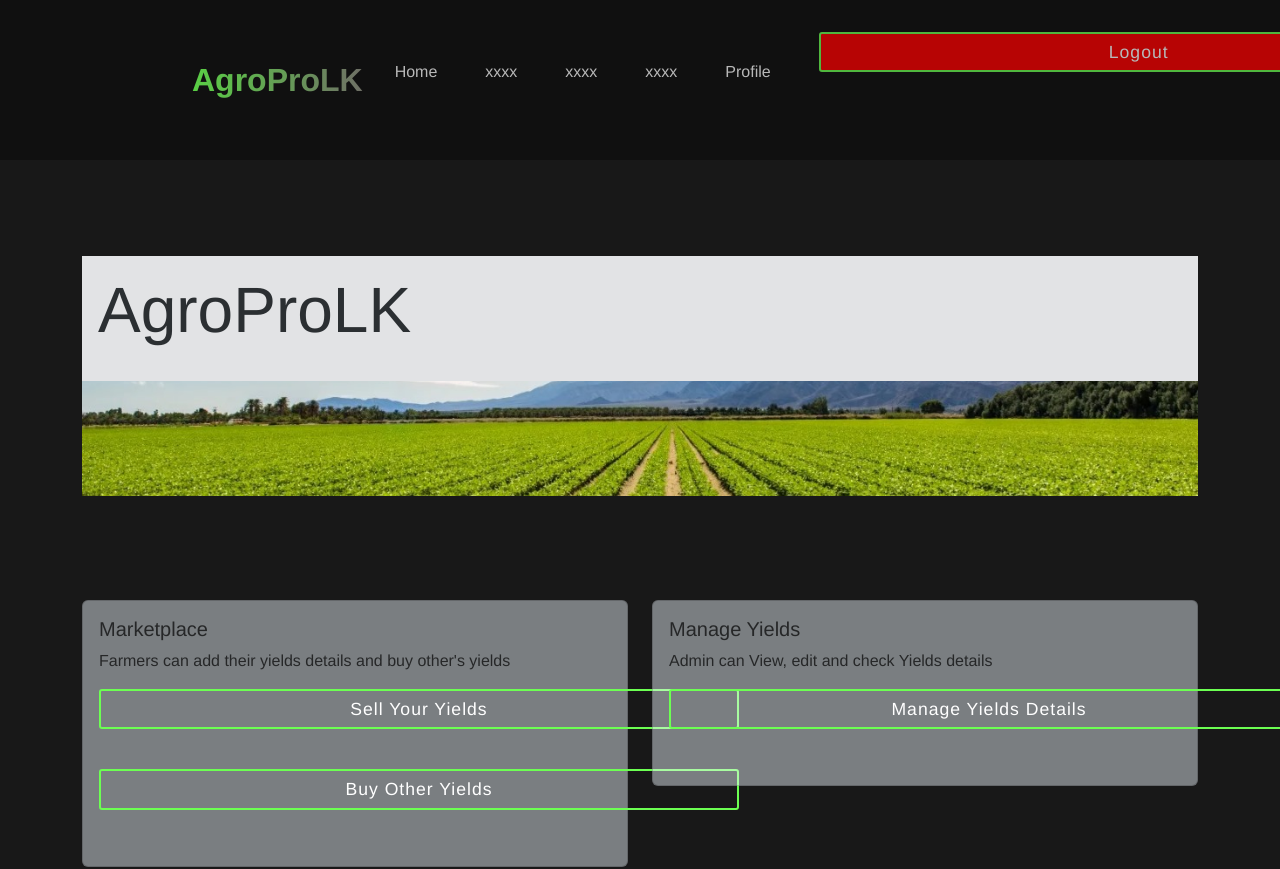
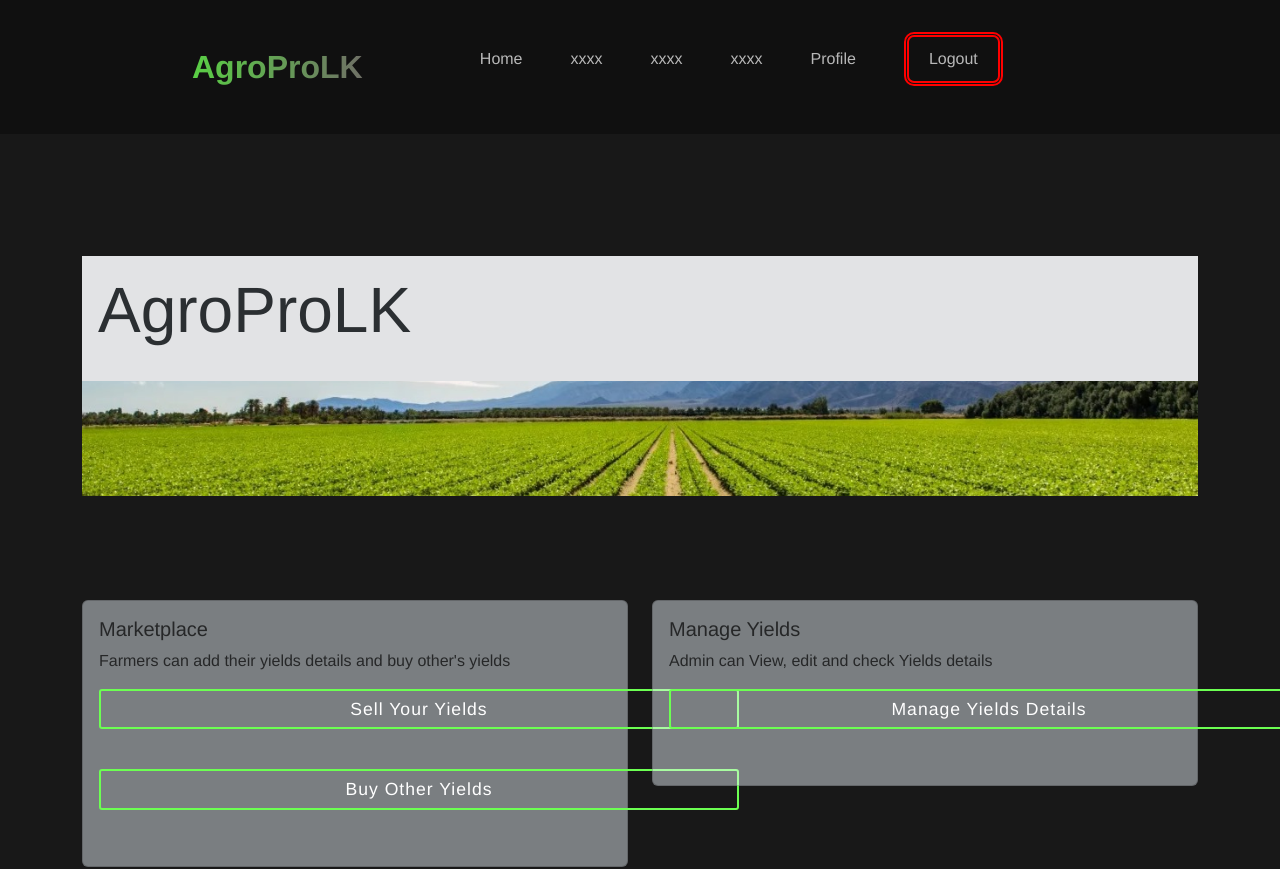
Before and after one commit to nuwani-sithara/AgroProLK, a React (Create React App) app in the folder frontend/: page /home in a window 1280 px wide. Shown: the top 869 px of the page. Built offline with nearby package versions, Linux system fonts and the light colour scheme; sample sign-in values are in the browser's storage.

Commit message:
changes some css files

```diff
--- a/frontend/src/App.js
+++ b/frontend/src/App.js
@@ -25,11 +25,7 @@ function App() {
     localStorage.setItem('isLoggedIn', 'true');
   };
 
-  const handleLogout = () => {
-    // Set isLoggedIn to false and remove it from localStorage
-    setIsLoggedIn(false);
-    localStorage.removeItem('isLoggedIn');
-  };
+
 
   // Check if the user is logged in when the component mounts
   useEffect(() => {
@@ -40,7 +36,7 @@ function App() {
   }, []);
 
   return (
-    <><Router>
+    <Router>
 
       <Routes>
         <Route path="/" element={<Login onLoginSuccess={handleLoginSuccess} />} />
@@ -49,23 +45,17 @@ function App() {
         <Route path="/UserProfile" element={isLoggedIn ? <UserProfile /> : <Navigate to="/" />} />
         <Route path='/AllUsers' element={isLoggedIn ? <AllUsers /> : <Navigate to="/" />} />
         <Route path='/AdminHome' element={isLoggedIn ? <AdminHome /> : <Navigate to="/" />} />
+
+        <Route path='/home' element={isLoggedIn ? <FarmerHome /> : <Navigate to="/" />} />
+        <Route path='/add-yieldsdetails' element={isLoggedIn ? <AddYieldsDetails /> : <Navigate to="/" />} />
+        <Route path='/view-yieldsdetails' element={isLoggedIn ? <AllYieldsDetails /> : <Navigate to="/" />} />
+        <Route path='/view-allyieldsdetails' element={isLoggedIn ? <ViewAllYieldsDetails /> : <Navigate to="/" />} />
+        <Route path="/request-yield" element={isLoggedIn ? <RequestYield /> : <Navigate to="/" />} />
+        <Route path='/requests-manage' element={isLoggedIn ? <RequestsManage /> : <Navigate to="/" />} />
+
+
       </Routes>
     </Router>
-    <Router>
-        <div>
-
-          <Routes>
-            <Route path='/home' element={<FarmerHome />} />
-            <Route path='/add-yieldsdetails' element={<AddYieldsDetails />} />
-            <Route path='/view-yieldsdetails' element={<AllYieldsDetails />} />
-            <Route path='/view-allyieldsdetails' element={<ViewAllYieldsDetails />} />
-            <Route path="/request-yield" element={<RequestYield />} />
-            <Route path='/requests-manage' element={<RequestsManage />} />
-
-
-          </Routes>
-        </div>
-      </Router></>
 
   );
 }
--- a/frontend/src/components/AdminHeader.js
+++ b/frontend/src/components/AdminHeader.js
@@ -37,7 +37,7 @@ function AdminHeader() {
                     <li><Link to="/xxxx">xxxx</Link></li>
                     <li><Link to="/UserProfile" state={{ userEmail }}>Profile</Link></li>
                     {isLoggedIn && (
-                        <li><Link to="/" onClick={handleLogout} className="btn btn-danger">Logout</Link></li>
+                        <li> <button className="bt1"><Link to="/" onClick={handleLogout} >Logout</Link></button></li>
                     )}
                 </ul>
 
--- a/frontend/src/components/Header.js
+++ b/frontend/src/components/Header.js
@@ -38,7 +38,7 @@ function Header(){
                     <li><Link to="/xxxx">xxxx</Link></li>
                     <li><Link to="/UserProfile" state={{ userEmail }}>Profile</Link></li>
                     {isLoggedIn && (
-                            <a href="/" onClick={handleLogout} className="btn btn-danger">Logout</a>
+                             <li> <button className="bt1"><Link to="/" onClick={handleLogout} >Logout</Link></button></li>
                         )}
 
                 </ul>
--- a/frontend/src/components/styles/Header.css
+++ b/frontend/src/components/styles/Header.css
@@ -63,24 +63,6 @@ nav ul a:hover{
     opacity: 1;
 }
 
-.btn{
-    padding: 0.5em 1em;
-    color: white;
-    font-weight: 500;
-    letter-spacing: 1px;
-    border-radius: 0.5em;
-    font-size: 1.1em;
-    border: 2px solid white;
-    cursor: pointer;
-    transition: 0.3s ease-in-out;
-
-}
-
-.btn:hover{
-    background-color: white;
-    color: var(--bacground);
-}
-
 span{
     background: linear-gradient(to right, #6cff52, #87877b);
     background-clip: text;
@@ -95,3 +77,16 @@ span{
     background: linear-gradient(to bottom, #6cff52, #87877b);
 
 }
+
+.bt1{
+    background-color: transparent;
+    border-color: red;
+    border-width: 5px;
+    border-radius: 10px;
+    border-style: double;
+}
+.bt1:hover{
+    background-color: rgb(93, 9, 21);
+    color: white;
+    opacity: 100%;
+}
--- a/frontend/src/components/styles/UserHome.css
+++ b/frontend/src/components/styles/UserHome.css
@@ -28,6 +28,23 @@
 
 
 }
+.btn{
+    padding: 0.5em 1em;
+    color: white;
+    font-weight: 500;
+    letter-spacing: 1px;
+    border-radius: 0.5em;
+    font-size: 1.1em;
+    border: 2px solid white;
+    cursor: pointer;
+    transition: 0.3s ease-in-out;
+
+}
+
+.btn:hover{
+    background-color: white;
+    color: var(--bacground);
+}
 .btn btn-outline-primary{
     margin-bottom: 10vh;
 }
```
